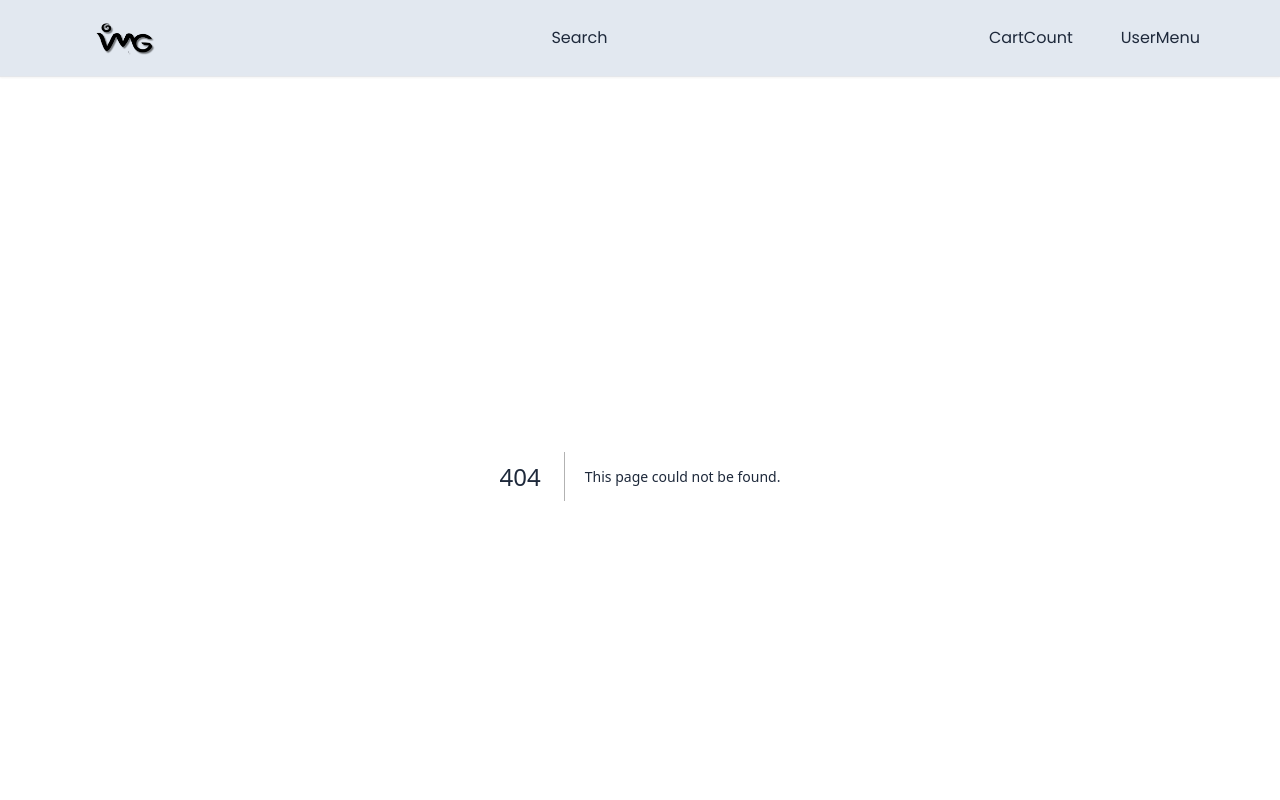
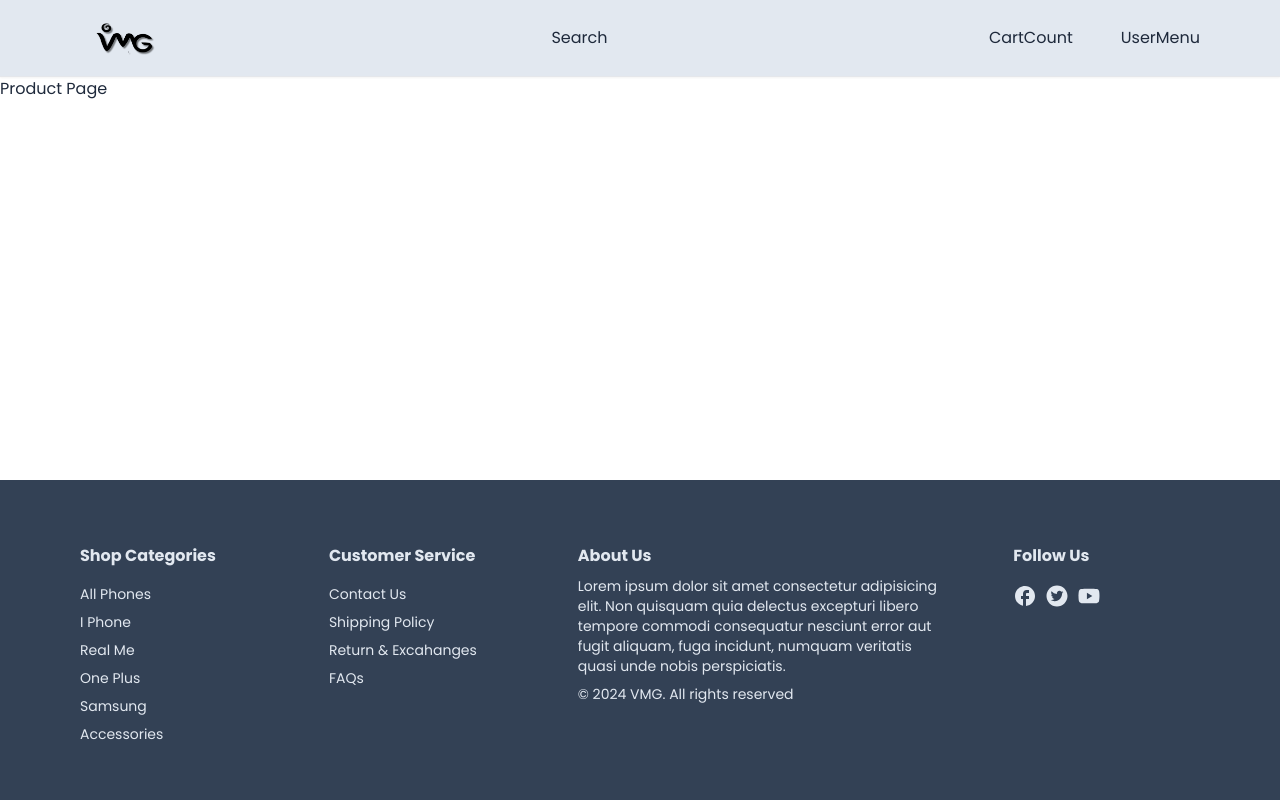
Before and after one commit to Mdsaleh99/Vaz-Mobile, a Next.js app: page /product/1 in a window 1280 px wide. Before the commit this address had no page. Shown: the top 800 px of the page. Built offline with nearby package versions, Linux system fonts and the light colour scheme.

Commit message:
Add product cart route

```diff
--- /dev/null
+++ b/src/app/cart/page.tsx
@@ -0,0 +1,167 @@
+const Cart = () => {
+    // it is file base routing. to know more check below
+    return (
+        <div>
+            Cart page
+        </div>
+    );
+}
+
+export default Cart;
+
+/*
+
+https://nextjs.org/docs/app/building-your-application/routing
+
+https://nextjs.org/docs/app/building-your-application/routing/dynamic-routes
+
+Roles of Folders and Files
+Next.js uses a file-system based router where:
+
+Folders are used to define routes. A route is a single path of nested folders, following the file-system hierarchy from the root folder down to a final leaf folder that includes a page.js file. See Defining Routes.
+Files are used to create UI that is shown for a route segment.
+
+==========================================================================
+
+
+1. File-based Routing
+In the App Router, the app directory is used to define routes based on its folder structure. Each folder under app corresponds to a route in your application. This is similar to the old pages directory, but with more advanced features.
+Example:
+If your structure looks like this:
+app/
+  home/
+    page.tsx
+  about/
+    page.tsx
+
+
+You’ll get the following routes:
+
+/home → served by home/page.tsx
+/about → served by about/page.tsx
+
+Each folder is automatically mapped to a route, and each page.tsx file inside the folder defines the page content for that route.
+
+==========================================================================
+
+2. Special Files in App Router
+The App Router introduces several special files that serve different purposes inside the folders:
+
+page.tsx: Defines the UI for that specific route (e.g., /cart).
+layout.tsx: Used to define layout components that are shared across multiple pages.
+loading.tsx: Displays a loading state while a page is loading (useful for dynamic loading).
+error.tsx: Renders when there is an error in the route, providing a custom error page.
+template.tsx: Similar to layout.tsx, but specific to dynamically nested routes (rendering unique layouts for specific child routes).
+head.tsx: Used to define custom HTML <head> content like titles, meta tags, and scripts.
+
+==========================================================================
+
+3. Layouts and Nested Routes
+One of the most powerful features of the App Router is the ability to create nested layouts.
+
+Layouts (layout.tsx) can wrap around multiple pages. If you have shared components like navigation bars, footers, or sidebars, you can define them in a layout.tsx file.
+Example:
+
+app/
+  dashboard/
+    layout.tsx  <-- This layout wraps all the dashboard pages
+    page.tsx    <-- This is the content for /dashboard
+    settings/
+      page.tsx  <-- This is the content for /dashboard/settings
+
+dashboard/layout.tsx will wrap both /dashboard and /dashboard/settings, meaning you can have a persistent layout across these pages without reloading.
+This makes building pages with shared layouts much easier and more efficient.
+
+==========================================================================
+
+4. Dynamic Routes
+You can create dynamic routes using square brackets [ ] in folder names. This allows you to create routes that vary based on parameters like IDs or slugs.
+
+Example:
+
+app/
+  blog/
+    [slug]/
+      page.tsx  <-- Dynamic route for blog posts
+
+This will generate dynamic URLs like /blog/my-first-post, /blog/nextjs-tutorial, etc., where [slug] is a dynamic parameter that you can capture and use inside the component.
+
+
+Changing page.tsx
+Effect: If you rename page.tsx to something else (e.g., customPage.tsx), Next.js will not recognize that file as the main page for that route.
+
+Outcome: The route associated with that folder will stop working, and you may get a 404 error or a blank page.
+
+==========================================================================
+
+5. Server and Client Components
+One of the key features in Next.js 13 is the ability to define server components and client components:
+
+Server Components (default): These components are rendered on the server. They are highly efficient because they don’t send any JavaScript to the client unless needed.
+
+Client Components: These are interactive and require JavaScript on the client-side (like handling events). You mark a file as a client component by adding "use client" at the top of the file.
+
+Example:
+// This is a server component (default)
+export default function ServerComponent() {
+  return <div>Server-rendered content</div>;
+}
+
+// To define a client component, add "use client" at the top
+"use client";
+
+export default function ClientComponent() {
+  return <button onClick={() => alert('Clicked!')}>Click me</button>;
+}
+
+You can mix server and client components, allowing for a highly efficient and interactive application.
+
+
+==========================================================================
+
+6. API Routes in App Router
+The App Router supports defining API routes as well, just like the old pages/api system. You create API routes inside the app/api directory.
+
+Example:
+app/
+  api/
+    users/
+      route.ts  <-- API endpoint for /api/users
+
+This file (route.ts) will handle server-side logic, such as fetching or posting data.
+
+==========================================================================
+
+7. Data Fetching in App Router
+The App Router simplifies data fetching with new features:
+
+getStaticProps and getServerSideProps from the old system are replaced with more flexible patterns using React Server Components and fetch().
+
+In Server Components, you can use fetch() directly in your component to fetch data:
+
+// This is a server component
+export default async function MyPage() {
+  const data = await fetch('https://api.example.com/data').then(res => res.json());
+
+  return <div>{data.title}</div>;
+}
+
+For Client Components, you still fetch data using hooks like useState and useEffect.
+
+==========================================================================
+
+8. Routing and Navigation
+For navigation between routes, Next.js uses the Link component for optimized, client-side transitions:
+
+import Link from 'next/link';
+
+export default function HomePage() {
+  return (
+    <div>
+      <Link href="/about">Go to About Page</Link>
+    </div>
+  );
+}
+Next.js also pre-fetches these links automatically to make navigation instant.
+
+*/
--- a/src/app/components/products/ProductCart.tsx
+++ b/src/app/components/products/ProductCart.tsx
@@ -4,21 +4,27 @@ import { formatPrice } from "@/uitls/formatPrice";
 import { truncateText } from "@/uitls/truncateText";
 import { Rating } from "@mui/material"
 import Image from "next/image";
+import { useRouter } from "next/navigation";
 
 interface ProductCartProps {
     data: any
 }
 
 const ProductCart: React.FC<ProductCartProps> = ({data}) => {
+    const router = useRouter() // This hook allows you to programmatically change routes inside Client Component.
+
+
     const productRating = data.reviews.reduce((acc: number, currItem: any) =>
         currItem.rating + acc, 0) / data.reviews.length // acc is 0 initially
 
-    console.log(productRating);
+    // console.log(productRating);
 
 
     return (
         // it is a client side component and it is rendered on client
-        <div className="col-span-1 cursor-pointer border-[1.2px] border-slate-300 bg-slate-100 rounded-2xl p-2 transition hover:scale-105 text-center text-sm">
+
+        // router.push(): Navigate to the provided href. Pushes a new history entry.
+        <div onClick={() => router.push(`product/${data.id}`)} className="col-span-1 cursor-pointer border-[1.2px] border-slate-300 bg-slate-100 rounded-2xl p-2 transition hover:scale-105 text-center text-sm">
             <div className="flex flex-col items-center w-full gap-1">
                 <div className="aspect-square overflow-hidden relative w-full">
                     <Image src={data.images[0].image} alt={data.name} fill className="w-full h-full object-contain " />
--- /dev/null
+++ b/src/app/product/[productId]/page.tsx
@@ -0,0 +1,81 @@
+interface IParams {
+    productId?: string
+}
+
+// it is a server component so this is not appear on browser but it will appear on server
+
+// Destructure `params` from the argument and assign it the type `IParams`
+const Product = ({params} : {params: IParams}) => {
+    // it is dynamic routing. to know more check below
+    // console.log(params);  // output: { productId: 'prod' } value can be any thing which given as productId for here it is 'prod' it can be any thing
+
+    return (
+        <div>
+            Product Page
+        </div>
+    );
+}
+
+export default Product;
+
+
+/*
+
+
+
+The reason we write Product = ({ params }: { params: IParams }) instead of Product = ({ params: IParams }) is due to how TypeScript and object destructuring with type annotations work.
+
+Explanation:
+Object Destructuring: When you use ({ params }) inside the function signature, you're using object destructuring, which means you're extracting the params property from the object passed into the Product function.
+
+If you want to provide a type annotation for params (to specify its structure and type), you need to explicitly indicate that it should be typed as IParams. In this case, params is a part of the object you destructured, and you want to ensure TypeScript knows what type it is.
+
+TypeScript Syntax: When writing TypeScript, you can't just specify the type for params directly when destructuring without referencing the overall structure. The correct way to write it is:
+
+Product = ({ params }: { params: IParams })
+
+({ params }: { params: IParams }) means:
+You are destructuring params from the object that is passed as a parameter.
+The object itself has a type { params: IParams }, meaning it has a property params of type IParams.
+
+
+==========================================================================
+
+Why not use ({ params: IParams })?
+If you try to write Product = ({ params: IParams }), TypeScript will interpret it incorrectly:
+
+params: IParams in destructuring looks like you're trying to rename the params property to IParams, not assign a type. TypeScript will think you're doing this:
+
+const { params: IParams } = someObject;
+
+In this context, you would be renaming the params key to IParams, which isn't what you want. You want params to be typed as IParams, not renamed.
+
+
+
+
+
+
+
+==========================================================================
+
+4. Dynamic Routes
+You can create dynamic routes using square brackets [ ] in folder names. This allows you to create routes that vary based on parameters like IDs or slugs.
+
+Example:
+
+app/
+  blog/
+    [slug]/
+      page.tsx  <-- Dynamic route for blog posts
+
+This will generate dynamic URLs like /blog/my-first-post, /blog/nextjs-tutorial, etc., where [slug] is a dynamic parameter that you can capture and use inside the component.
+
+
+Changing page.tsx
+Effect: If you rename page.tsx to something else (e.g., customPage.tsx), Next.js will not recognize that file as the main page for that route.
+
+Outcome: The route associated with that folder will stop working, and you may get a 404 error or a blank page.
+
+==========================================================================
+
+*/
```
